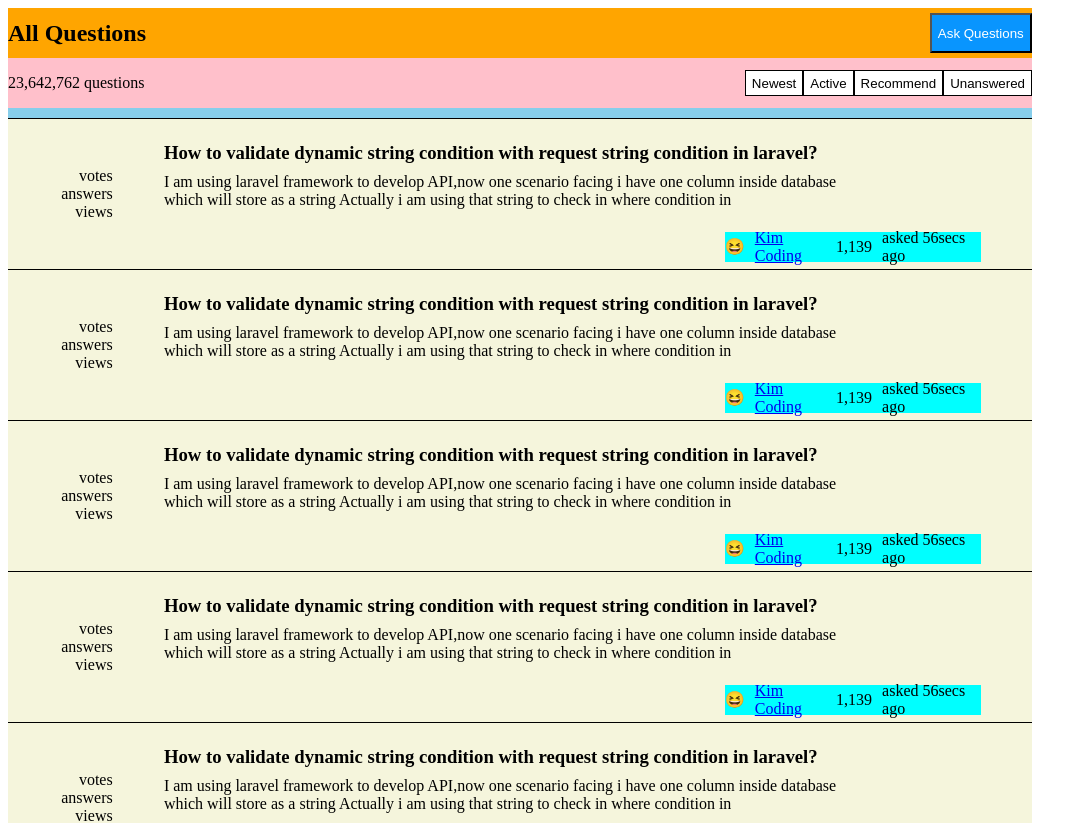
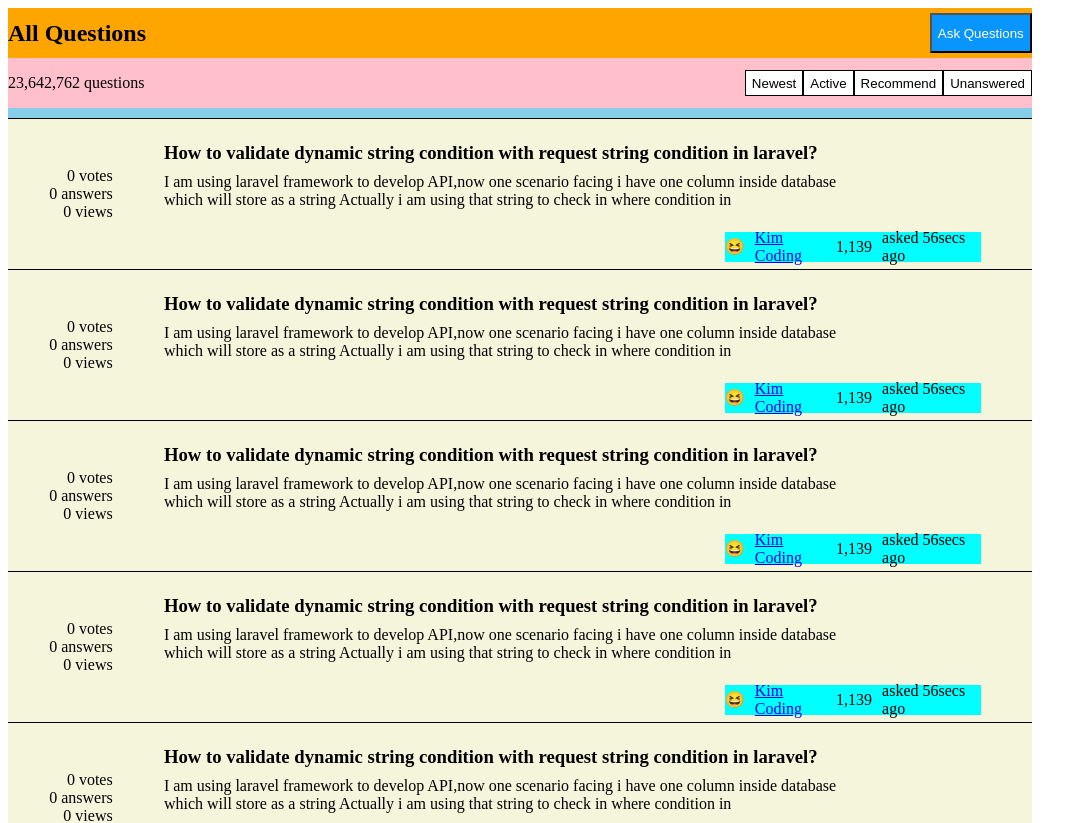
Before and after one commit to codestates-seb/seb43_pre_002, a React (Create React App) app in the folder client/: page / in a window 1280 px wide. Shown: the top 823 px of the page, without its empty margins (0-1087 px from the left). Built offline with nearby package versions, Linux system fonts and the light colour scheme.

Commit message:
fix style 약간 수정
footer border-top추가
qustioninfo 숫자 추가
questionuserinfo 가운데정렬

```diff
--- a/client/src/components/HomeFooter.jsx
+++ b/client/src/components/HomeFooter.jsx
@@ -18,4 +18,5 @@
 	justify-content: space-between;
 	align-items: center;
 	height: 100px;
+	border-top: 1px solid black;
 `;
--- a/client/src/components/QuestionInfo.jsx
+++ b/client/src/components/QuestionInfo.jsx
@@ -3,9 +3,9 @@
 function QuestionInfo() {
 	return (
 		<QuestionInfoContainer>
-			<div>votes</div>
-			<div>answers</div>
-			<div>views</div>
+			<div>0 votes</div>
+			<div>0 answers</div>
+			<div>0 views</div>
 		</QuestionInfoContainer>
 	);
 }
--- a/client/src/components/QuestionUserInfo.jsx
+++ b/client/src/components/QuestionUserInfo.jsx
@@ -17,6 +17,7 @@
 
 const QuestionUserInfoContainer = styled.div`
 	display: flex;
+	justify-content: center;
 	align-items: center;
 	width: 25%;
 	height: 20%;
```
